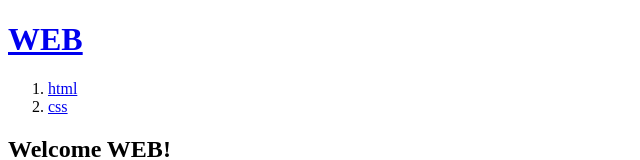
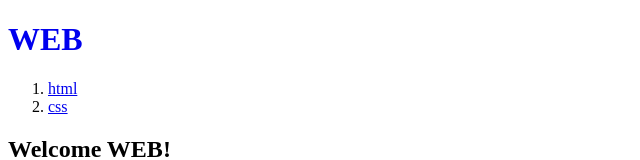
Before and after one commit to KwakYounHo/NextPractice, a Next.js app in the folder next-practice/: page / in a window 1280 px wide. Shown: the top 160 px of the page, without its empty margins (0-640 px from the left). Built offline with nearby package versions, Linux system fonts and the light colour scheme.

Commit message:
global CSS change a tah in h1 change text-decoration

```diff
--- a/next-practice/src/app/globals.css
+++ b/next-practice/src/app/globals.css
@@ -1,27 +1,3 @@
-/* @tailwind base;
-@tailwind components;
-@tailwind utilities;
-
-:root {
-  --foreground-rgb: 0, 0, 0;
-  --background-start-rgb: 214, 219, 220;
-  --background-end-rgb: 255, 255, 255;
+h1 > a {
+  text-decoration: none;
 }
-
-@media (prefers-color-scheme: dark) {
-  :root {
-    --foreground-rgb: 255, 255, 255;
-    --background-start-rgb: 0, 0, 0;
-    --background-end-rgb: 0, 0, 0;
-  }
-}
-
-body {
-  color: rgb(var(--foreground-rgb));
-  background: linear-gradient(
-      to bottom,
-      transparent,
-      rgb(var(--background-end-rgb))
-    )
-    rgb(var(--background-start-rgb));
-} */
```
